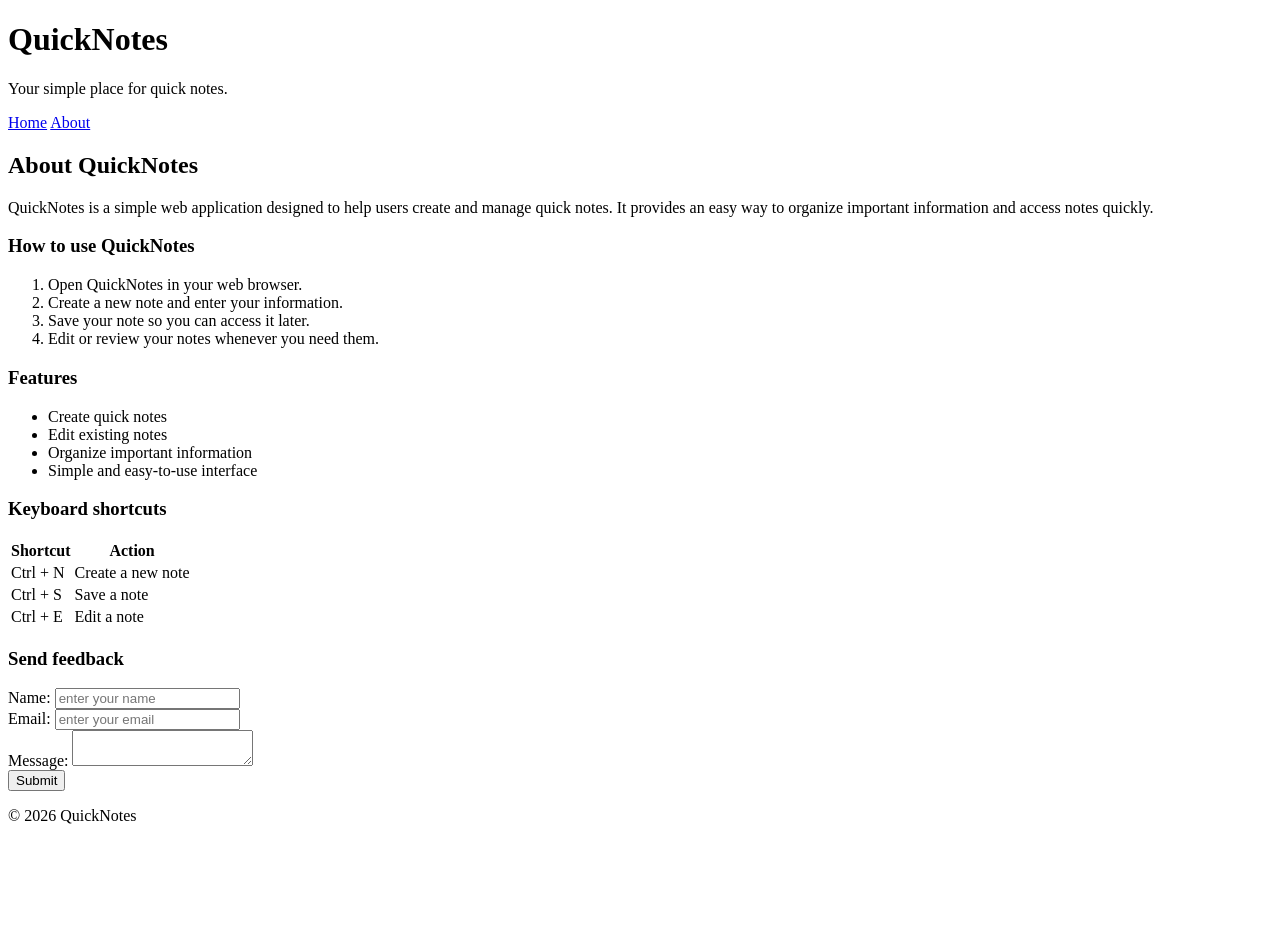
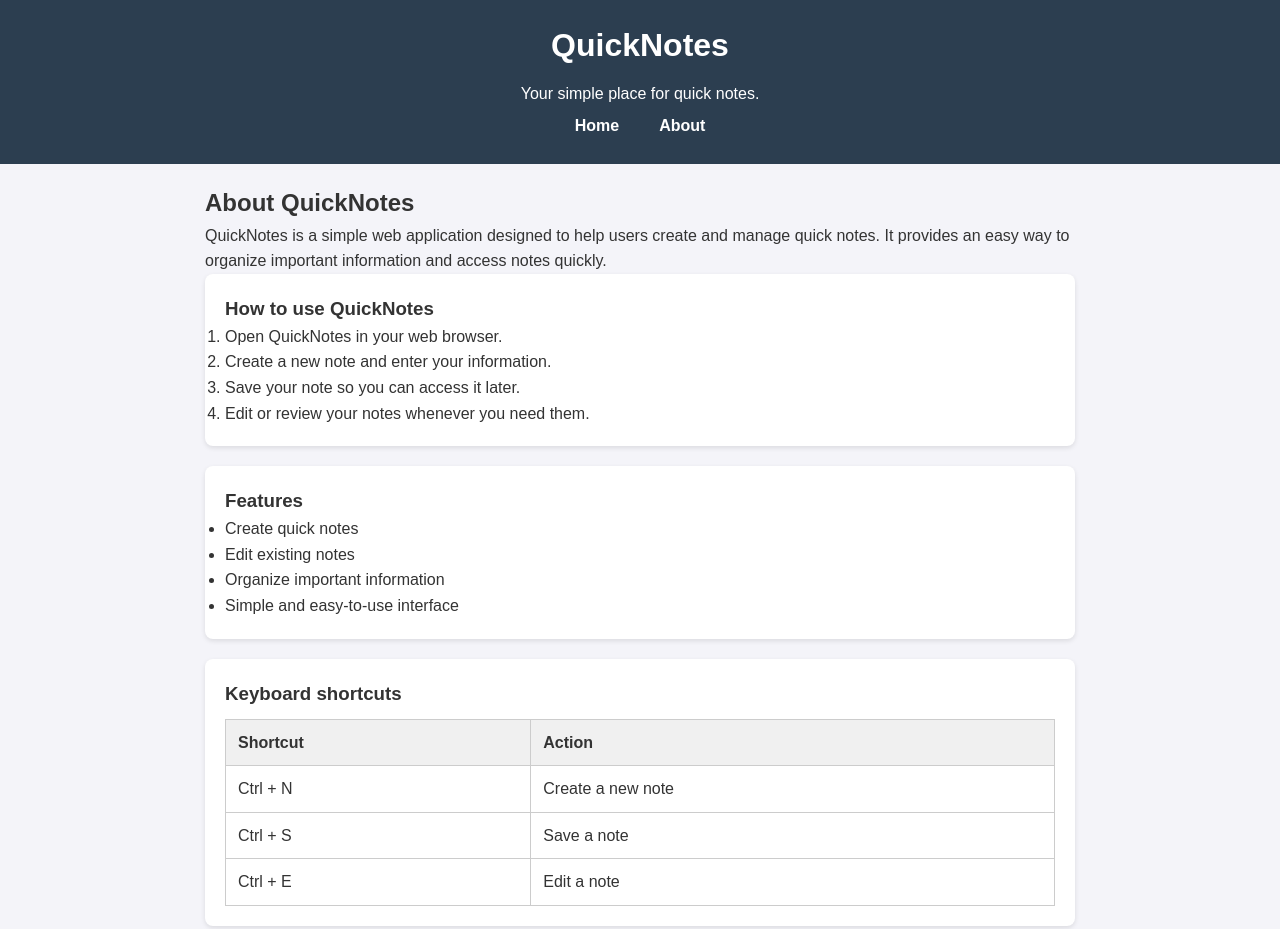
Before and after one commit to ericcoder-py/web-foundations, a plain HTML site: page day1/about.html in a window 1280 px wide. Shown: the top 929 px of the page. Before the commit the page ends 841 px from the top, so only its background shows below. Drawn offline with Linux system fonts and the light colour scheme.

Commit message:
Day-assignment 3

```diff
--- a/day1/about.html
+++ b/day1/about.html
@@ -4,6 +4,7 @@
     <meta charset="UTF-8">
     <meta name="viewport" content="width=device-width, initial-scale=1.0">
     <title>About QuickNotes</title>
+    <link rel="stylesheet" href="style.css">
 </head>
 <body>
 
--- a/day1/style.css
+++ b/day1/style.css
@@ -0,0 +1,138 @@
+
+* {
+    box-sizing: border-box;
+    margin: 0;
+    padding: 0;
+}
+
+body {
+    font-family: Arial, sans-serif;
+    line-height: 1.6;
+    background-color: #f4f4f9;
+    color: #333;
+}
+
+
+header {
+    background-color: #2c3e50;
+    color: #ffffff;
+    padding: 20px;
+    text-align: center;
+}
+
+header h1 {
+    margin-bottom: 10px;
+}
+
+
+nav {
+    display: flex;
+    justify-content: center;
+    gap: 16px;
+}
+
+nav a {
+    color: #ffffff;
+    text-decoration: none;
+    font-weight: bold;
+    padding: 6px 12px;
+    transition: color 0.3s ease, background-color 0.3s ease;
+}
+
+nav a:hover {
+    color: #f1c40f;
+    background-color: rgba(255, 255, 255, 0.1);
+    border-radius: 4px;
+}
+
+main {
+    max-width: 900px;
+    margin: 20px auto;
+    padding: 0 15px;
+}
+
+section {
+    background: #ffffff;
+    padding: 20px;
+    margin-bottom: 20px;
+    border-radius: 8px;
+    box-shadow: 0 2px 5px rgba(0, 0, 0, 0.1);
+}
+
+
+ul.features {
+    display: grid;
+    grid-template-columns: repeat(auto-fit, minmax(180px, 1fr));
+    gap: 15px;
+    list-style: none;
+    padding: 0;
+}
+
+ul.features li {
+    background: #eef2f5;
+    padding: 15px;
+    border-radius: 6px;
+    text-align: center;
+    border: 1px solid #ddd;
+}
+
+
+table {
+    width: 100%;
+    border-collapse: collapse;
+    margin-top: 10px;
+}
+
+th, td {
+    border: 1px solid #ccc;
+    padding: 10px 12px;
+    text-align: left;
+}
+
+th {
+    background-color: #f0f0f0;
+}
+
+
+form {
+    display: flex;
+    flex-direction: column;
+    gap: 10px;
+}
+
+input[type="text"],
+textarea {
+    width: 100%;
+    padding: 10px;
+    border: 1px solid #ccc;
+    border-radius: 4px;
+    font-size: 1rem;
+}
+
+button {
+    width: 100%;
+    padding: 12px;
+    background-color: #2c3e50;
+    color: #ffffff;
+    border: none;
+    border-radius: 4px;
+    font-size: 1rem;
+    cursor: pointer;
+    transition: background-color 0.3s ease, transform 0.2s ease;
+}
+
+button:hover {
+    background-color: #34495e;
+    transform: translateY(-1px);
+}
+
+
+@media (max-width: 600px) {
+    header {
+        padding: 10px;
+    }
+
+    header h1 {
+        font-size: 1.4rem;
+    }
+}
```
Also changed, not shown: day1/index.html (+2 -0 lines), day1/script.js (added, +7 -0 lines).
